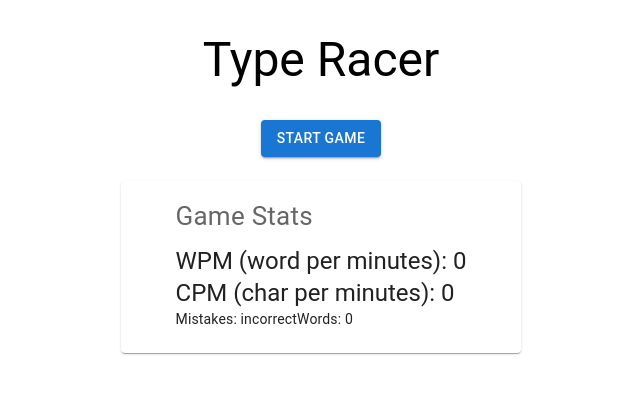
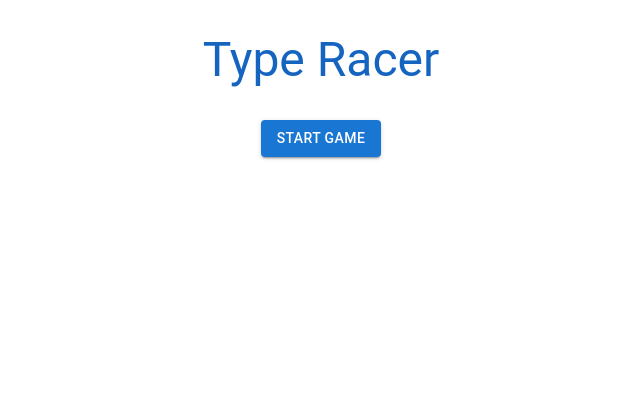
Before and after one commit to ronnahom96/type-racer, a React (Create React App) app: page / in a window 1280 px wide. Shown: the top 394 px of the page, without its empty margins (319-959 px from the left). Built offline with nearby package versions, Linux system fonts and the light colour scheme; the HTML template or start-up script is replaced by a standard one.

Commit message:
some styles

```diff
--- a/src/components/gameHandler/GameHandler.tsx
+++ b/src/components/gameHandler/GameHandler.tsx
@@ -8,7 +8,7 @@ import Statistics from '../statistics/Statistics';
 import Timer from '../timer/Timer';
 import WordList from '../wordList/WordList';
 
-const INITIAL_SECONDS = 600;
+const INITIAL_SECONDS = 60;
 
 const GameHandler: React.FC = () => {
   const [gameStatus, setGameStatus] = useState<GameStatus>('waiting');
@@ -115,7 +115,7 @@ const GameHandler: React.FC = () => {
 
   return (
     <Box sx={{ margin: 3, display: 'flex', justifyContent: 'center', alignItems: 'center', flexDirection: 'column' }}>
-      <Typography variant="h3" className="title" margin={1}>
+      <Typography style={{ color: '#1565c0' }} variant="h3" className="title" margin={1}>
         Type Racer
       </Typography>
       <Timer seconds={INITIAL_SECONDS} shouldTimerStart={isGameActive()} timeout={endGame} />
@@ -135,12 +135,14 @@ const GameHandler: React.FC = () => {
           />
         </>
       )}
-      <Box sx={{ margin: 3 }}>
-        <Button variant="contained" disabled={isGameActive()} placeholder="Start Game" onClick={startGame} type="button">
-          Start Game
-        </Button>
-      </Box>
-      {<Statistics statisticsData={statisticsData} />}
+      {!isGameActive() && (
+        <Box sx={{ margin: 3 }}>
+          <Button variant="contained" placeholder="Start Game" onClick={startGame} type="button">
+            Start Game
+          </Button>
+        </Box>
+      )}
+      {gameStatus === 'not active' && <Statistics statisticsData={statisticsData} />}
     </Box>
   );
 };
--- a/src/components/wordList/WordList.css
+++ b/src/components/wordList/WordList.css
@@ -4,14 +4,13 @@
   margin: 1%;
   padding: 0.5%;
   width: 50%;
-  max-height: 100px;
+  max-height: 400px;
   font-size: 1.6rem;
-  border: 8px solid;
+  border: 8px solid lightblue;
   padding: 1rem;
   flex-direction: row;
   flex-wrap: wrap;
   overflow-y: auto;
-  -webkit-font-smoothing: antialiased;
 }
 
 .success {
```
